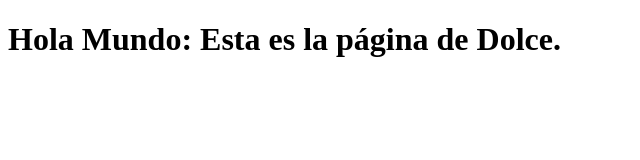
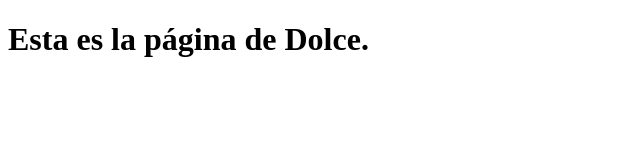
Before and after one commit to Litzi-Nallely/SitioWeb_Dolce, a plain HTML site: page index.html in a window 1280 px wide. Shown: the whole page, without its empty margins (0-640 px from the left). Drawn offline with Linux system fonts and the light colour scheme.

Commit message:
Nuevo cambio
Cambio en título de página.

```diff
--- a/index.html
+++ b/index.html
@@ -8,7 +8,7 @@
 </head>
 <body>
     <h1>
-        Hola Mundo: Esta es la página de Dolce.
+        Esta es la página de Dolce.
     </h1>
 </body>
 </html>
```
